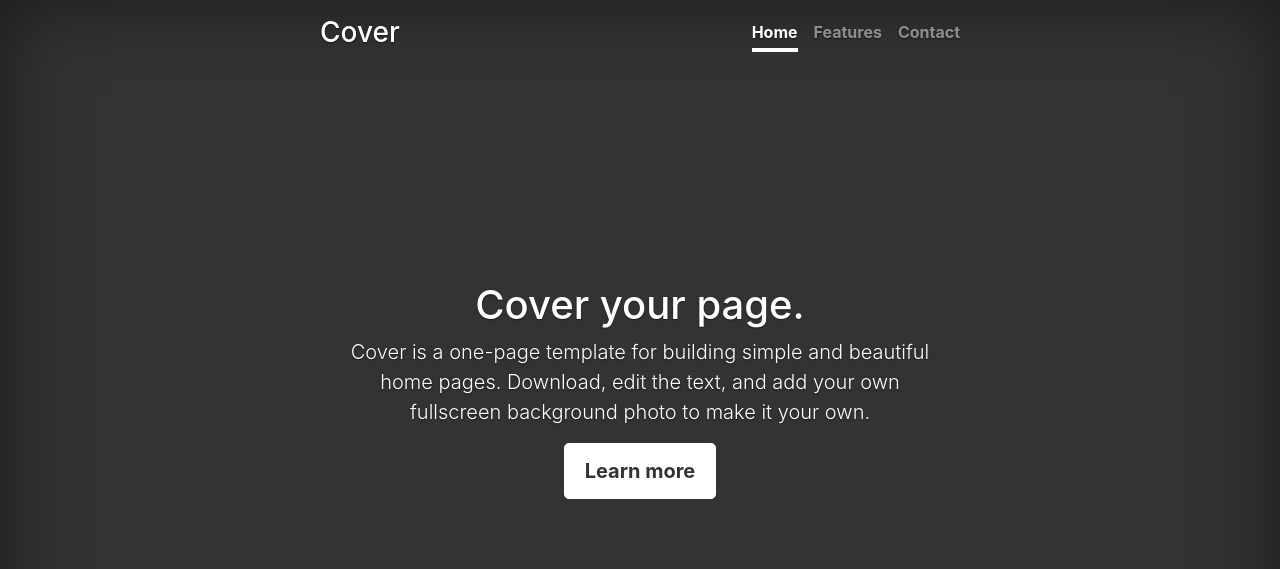
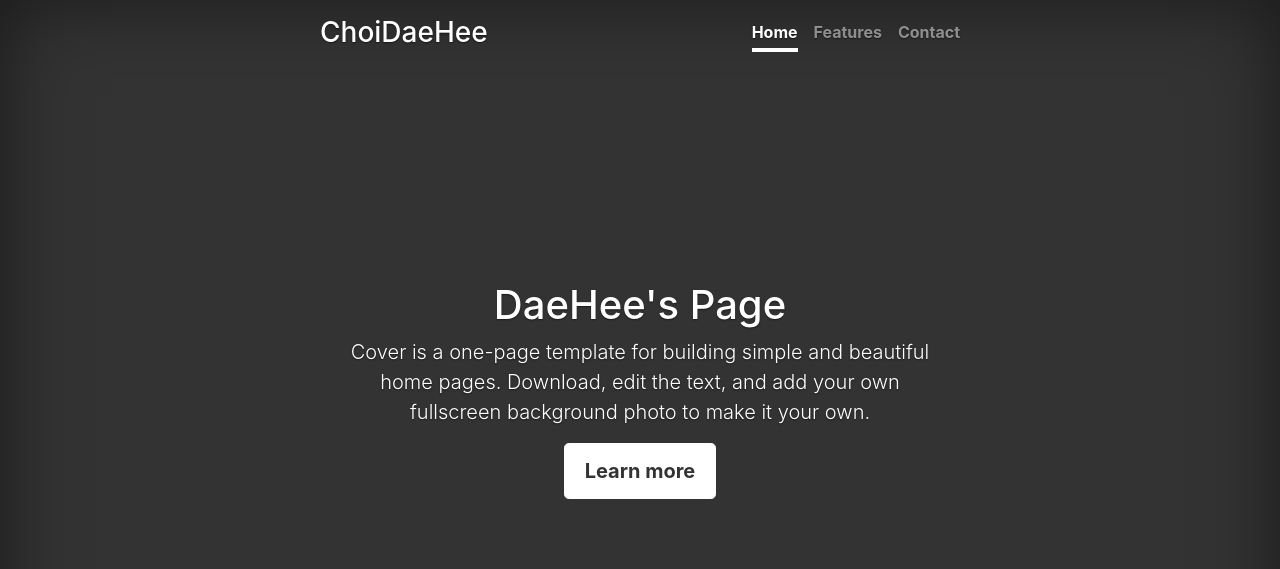
Before and after one commit to daehee1159/django, a Django app: page / in a window 1280 px wide. Shown: the top 569 px of the page. Run offline with Django 3.2, Linux system fonts and the light colour scheme; parts of the project's set-up code (start-up, migrations or seed data) failed here and were passed over; some libraries are stand-ins or nearby versions.

Commit message:
2019.11.29 html 파일들 수정

```diff
--- a/MyBlog/templates/base.html
+++ b/MyBlog/templates/base.html
@@ -12,7 +12,7 @@
 <body>
                                             {#fixed-top뺏음#}
     <nav class="navbar navbar-expand-md navbar-dark bg-dark">
-        <a class="navbar-brand" href="{% url 'index' %}">Fixed navbar</a>
+        <a class="navbar-brand" href="{% url 'index' %}">ChoiDaeHee</a>
         <button class="navbar-toggler" type="button" data-toggle="collapse" data-target="#navbarCollapse"
                 aria-controls="navbarCollapse" aria-expanded="false" aria-label="Toggle navigation">
             <span class="navbar-toggler-icon"></span>
--- a/blogapp/templates/Index.html
+++ b/blogapp/templates/Index.html
@@ -11,7 +11,7 @@
     <div class="cover-container d-flex w-100 h-100 p-3 mx-auto flex-column">
       <header class="masthead mb-auto">
         <div class="inner">
-          <h3 class="masthead-brand">Cover</h3>
+          <h3 class="masthead-brand">ChoiDaeHee</h3>
           <nav class="nav nav-masthead justify-content-center">
             <a class="nav-link active" href="#">Home</a>
             <a class="nav-link" href="#">Features</a>
@@ -21,8 +21,10 @@
       </header>
 
       <main role="main" class="inner cover">
-        <h1 class="cover-heading">Cover your page.</h1>
-        <p class="lead">Cover is a one-page template for building simple and beautiful home pages. Download, edit the text, and add your own fullscreen background photo to make it your own.</p>
+        <h1 class="cover-heading">DaeHee's Page</h1>
+        <p class="lead">
+            Cover is a one-page template for building simple and beautiful home pages. Download, edit the text, and add your own fullscreen background photo to make it your own.
+        </p>
         <p class="lead">
 {#            {% url 'urls.py에서 지정한 이름' %} 이렇게 하면 링크 걸림#}
           <a href="{% url 'blogMain' %}" class="btn btn-lg btn-secondary">Learn more</a>
--- a/blogapp/templates/blogMain.html
+++ b/blogapp/templates/blogMain.html
@@ -29,7 +29,7 @@
 {#                   url 템플릿을 활용하여 연결하되, 블로그 글의 번호를 인수로 넘겨줌#}
                    href="{% url 'detail' blog.id %}"
 {#                   href="{{ site.baseurl }}/docs/{{ site.docs_version }}/components/navbar/"#}
-                   role="button">View navbar docs &raquo;</a>
+                   role="button">자세히 보기 &raquo;</a>
             </div>
         </main>
     {% endfor %}
```
Also changed, not shown: db.sqlite3.
